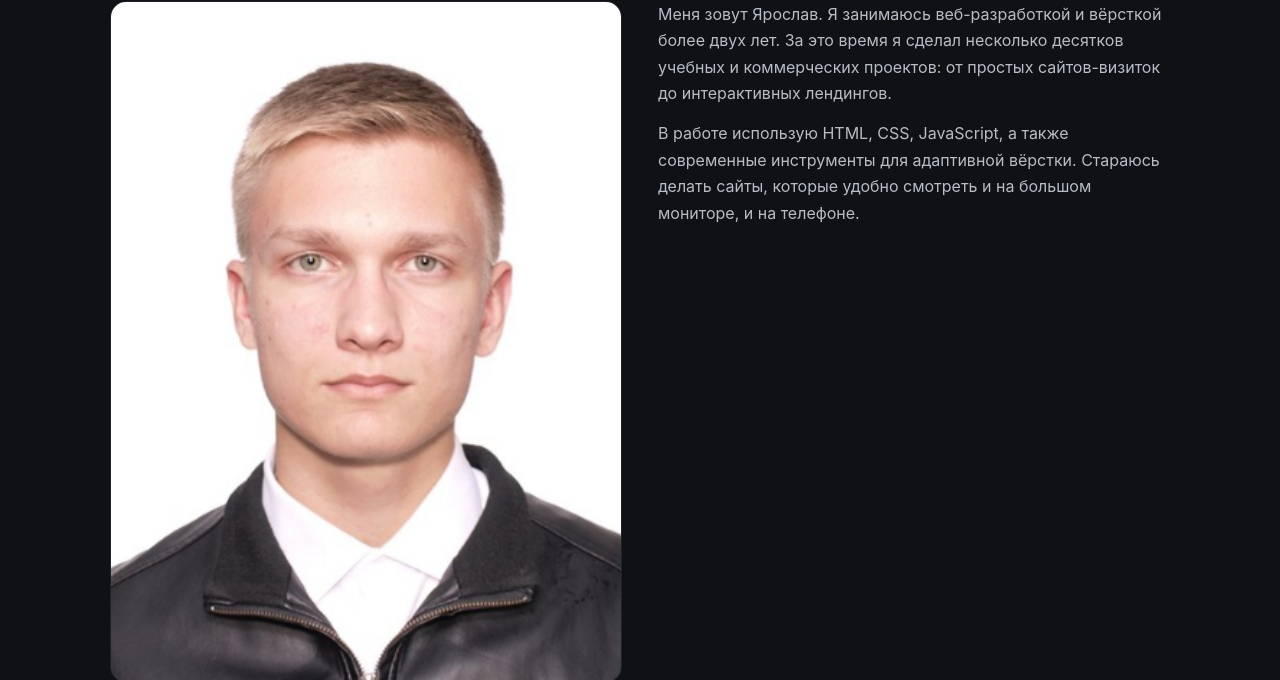
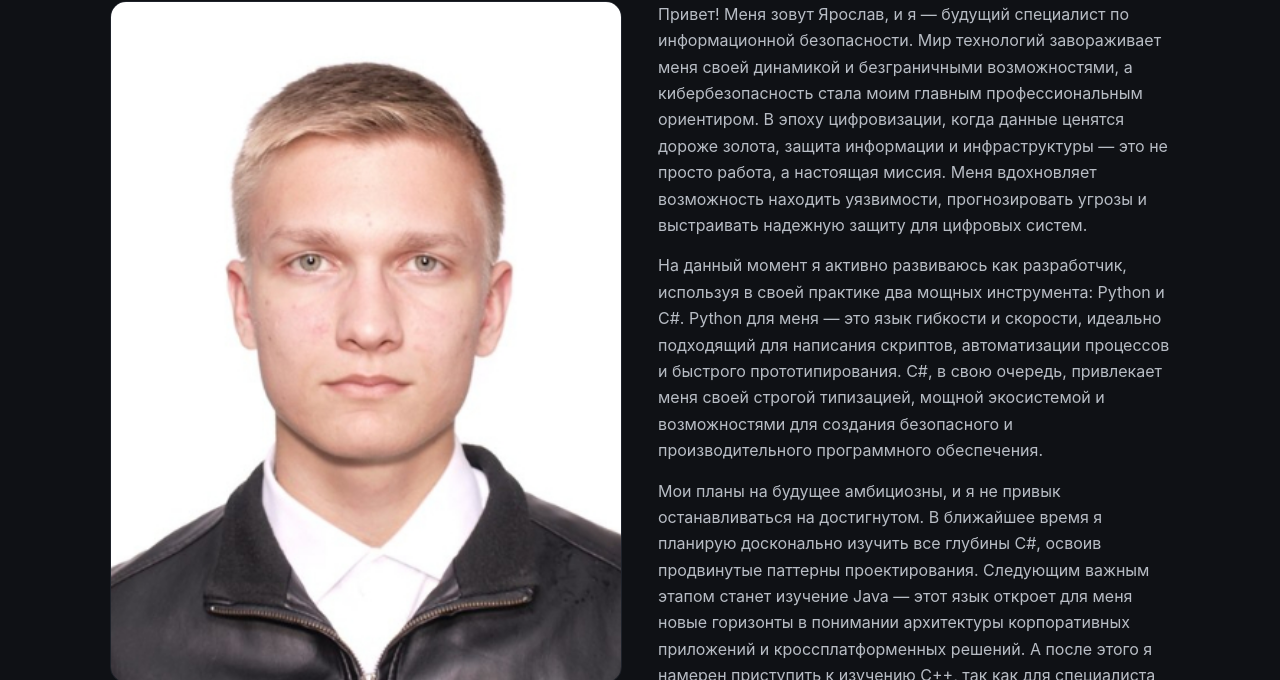
Before and after one commit to xslava007/xslava007.github.io, a plain HTML site: page index.html in a window 1280 px wide. Shown: the part 568-1248 px from the top of the page. Drawn offline with Linux system fonts and the light colour scheme.

Commit message:
Update index.html

```diff
--- a/index.html
+++ b/index.html
@@ -182,15 +182,15 @@
 <section id="about" class="wrap">
   <h2>Обо мне</h2>
   <div class="about">
-    <!-- ВАЖНО: Файл должен называться photo.jpg -->
     <img src="photo.jpg" alt="Моё фото">
     <div>
-      <p>Меня зовут Ярослав. Я занимаюсь веб-разработкой и вёрсткой более двух лет.
-         За это время я сделал несколько десятков учебных и коммерческих проектов:
-         от простых сайтов-визиток до интерактивных лендингов.</p>
-      <p style="margin-top:14px;">В работе использую HTML, CSS, JavaScript, а также
-         современные инструменты для адаптивной вёрстки. Стараюсь делать сайты,
-         которые удобно смотреть и на большом мониторе, и на телефоне.</p>
+      <p>Привет! Меня зовут Ярослав, и я — будущий специалист по информационной безопасности. Мир технологий завораживает меня своей динамикой и безграничными возможностями, а кибербезопасность стала моим главным профессиональным ориентиром. В эпоху цифровизации, когда данные ценятся дороже золота, защита информации и инфраструктуры — это не просто работа, а настоящая миссия. Меня вдохновляет возможность находить уязвимости, прогнозировать угрозы и выстраивать надежную защиту для цифровых систем.</p>
+
+      <p style="margin-top:14px;">На данный момент я активно развиваюсь как разработчик, используя в своей практике два мощных инструмента: Python и C#. Python для меня — это язык гибкости и скорости, идеально подходящий для написания скриптов, автоматизации процессов и быстрого прототипирования. C#, в свою очередь, привлекает меня своей строгой типизацией, мощной экосистемой и возможностями для создания безопасного и производительного программного обеспечения.</p>
+
+      <p style="margin-top:14px;">Мои планы на будущее амбициозны, и я не привык останавливаться на достигнутом. В ближайшее время я планирую досконально изучить все глубины C#, освоив продвинутые паттерны проектирования. Следующим важным этапом станет изучение Java — этот язык откроет для меня новые горизонты в понимании архитектуры корпоративных приложений и кроссплатформенных решений. А после этого я намерен приступить к изучению C++, так как для специалиста по информационной безопасности критически важно разбираться в низкоуровневых процессах, работе с памятью и системном программировании.</p>
+
+      <p style="margin-top:14px;">Я обладаю аналитическим складом ума, усидчивостью и искренним желанием разбираться в сложных технических задачах. Мой путь в IT только набирает обороты, но я готов вкладывать все силы в свое развитие, чтобы стать высококлассным экспертом. Открыт к стажировкам, интересным проектам и сотрудничеству!</p>
     </div>
   </div>
 </section>
```
